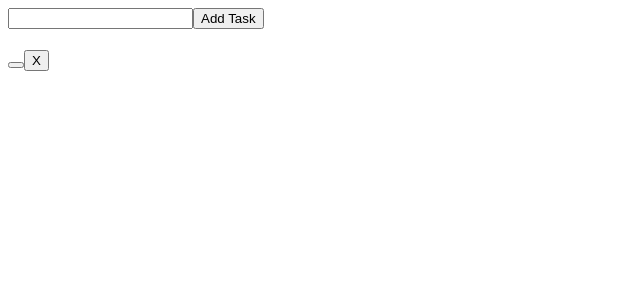
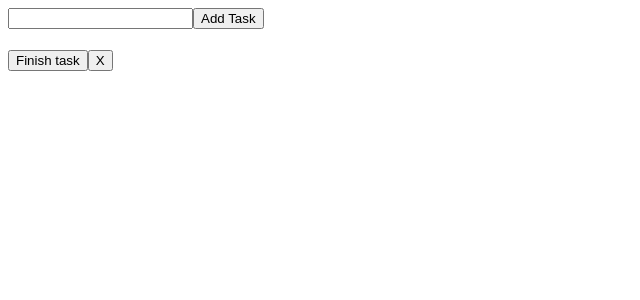
Before and after one commit to Cherrypick14/all_react_practices, a React (Create React App) app: page / in a window 1280 px wide. Both pictures are taken after typing "Sample" into the empty fields and a click on the button "Add Task". Shown: the top 300 px of the page, without its empty margins (0-640 px from the left). Built offline with nearby package versions, Linux system fonts and the light colour scheme.

Commit message:
add onclick function to complete button

```diff
--- a/src/components/task.jsx
+++ b/src/components/task.jsx
@@ -4,7 +4,7 @@ const Task = ({taskName, id, deleteTodo,completeTask}) => {
     return (
       <div className='task'>
             <h1>{taskName}</h1>
-            <button>{completeTask}</button>
+            <button onClick={()=> completeTask}>Finish task</button>
             <button onClick={()=> deleteTodo(id)}>X</button>
 
      </div>
```
